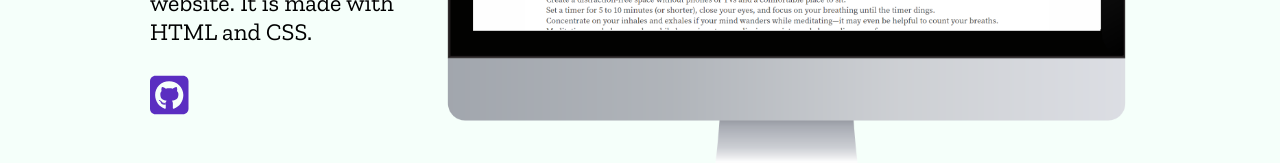
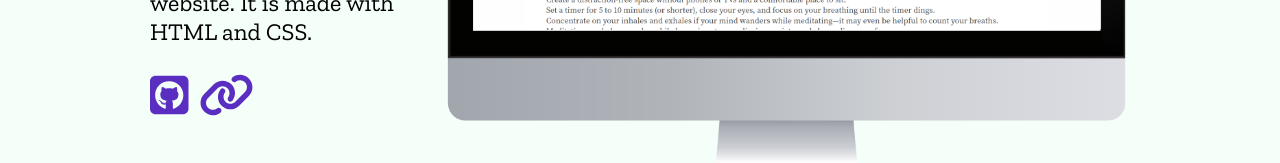
Before and after one commit to SarahIrons/SarahIronsPortfolio, a React (Create React App) app: page /SarahIronsPortfolio/meditation in a window 1280 px wide. Shown: the part 464-627 px from the top of the page. Built offline with nearby package versions, Linux system fonts and the light colour scheme.

Commit message:
feat: added resume link

```diff
--- a/src/App.js
+++ b/src/App.js
@@ -13,17 +13,27 @@ function App() {
       <Routes>
         <Route path="/" element={<Layout />}>
           <Route index element={<Home />} />
-          <Route path="meditation" element={<Project id="meditation" imageUrl={medImage}  details="This is a single-page prototype design for a simple meditation website. It is made with HTML and CSS. " tags={['single- page site', 'CSS/HTML', 'good vibes']}/>} />
+          <Route path="meditation" element={
+            <Project id="meditation"
+              imageUrl={medImage}
+              details="This is a single-page prototype design for a simple meditation website. It is made with HTML and CSS."
+              tags={['single- page site', 'CSS/HTML', 'good vibes']}
+              projectLink="https://sarahirons.github.io/Meditative-Journey/"
+              gitLink="https://github.com/SarahIrons/Meditative-Journey"
+            />
+            }
+            />
           <Route path="tictactoe" element={
             <Project
               id="tic tac toe"
               imageUrl={gameImage}
               details="This is a project with HTML, CSS and JavaScript. The font for the heading and the game tiles is an SVG font that I manipulated as an image using Photopea."
+              projectLink="https://sarahirons.github.io/TicTacToe/"
               gitLink="https://github.com/SarahIrons/JavaScript_Projects/tree/main/TicTacToe"
               tags={['HTML','JavaScript','CSS','font creation']}
             />}
           />
-          <Route path="dotti" element={<Project id="D.O.T.T.I." details=" PAGE IN PROGRESS - original dossier app" tags={['unique app', 'react','scss', 'sql']}/>} />
+          <Route path="dotti" element={<Project id="D.O.T.T.I." details=" PROJECT IN PROGRESS - This is an original app that will allow users to create a dossier of preferred tastes, treats, and interests of their family and friends :) " tags={['unique app', 'react','scss', 'sql']}/>} />
           <Route path="*" element={<Navigate to="/" />} />
         </Route>
       </Routes>
--- a/src/Pages/Project.js
+++ b/src/Pages/Project.js
@@ -2,8 +2,9 @@ import { FontAwesomeIcon } from "@fortawesome/react-fontawesome";
 import ContentSection from "../components/ContentSection";
 import './project.scss';
 import { faSquareGithub } from "@fortawesome/free-brands-svg-icons";
+import {faLink} from '@fortawesome/free-solid-svg-icons';
 
-const Project = ({id, tags, details, gitLink, imageUrl}) =>{
+const Project = ({id, tags, details, gitLink, imageUrl, projectLink}) =>{
     return (
     <ContentSection id={id} className="project">
         <div className="project__copy">
@@ -14,6 +15,7 @@ const Project = ({id, tags, details, gitLink, imageUrl}) =>{
             </ul>}
             {details && <p className="project__details">{details}</p>}
             <a className="project__gitLink link--icon" href={gitLink}><FontAwesomeIcon icon={faSquareGithub}/></a>
+            <a className="project__link link--icon" href={projectLink}><FontAwesomeIcon icon={faLink} /></a>
         </div>
         {imageUrl && <img className="project__screenshot" src={imageUrl}  alt={`still of ${id} app`}/>}
     </ContentSection>
--- a/src/Pages/project.scss
+++ b/src/Pages/project.scss
@@ -1,7 +1,10 @@
 .project {
 
-    gap:50px;
+  gap:50px;
 
+  &__link{
+    margin-inline-start: 10px;
+  }
   &__title {
     font-size: 3em;
   }
--- a/src/components/Navigation/index.js
+++ b/src/components/Navigation/index.js
@@ -3,6 +3,7 @@ import './styles.scss';
 import {faBars,faXmark} from '@fortawesome/free-solid-svg-icons';
 import { FontAwesomeIcon } from '@fortawesome/react-fontawesome';
 import { HashLink as Link  } from 'react-router-hash-link'
+
 
 const NavigationPanel = (props) => {
 
@@ -22,6 +23,7 @@ const NavigationPanel = (props) => {
                 <Link smooth to="./#work">work</Link>
                 <Link smooth to="./#skills">skills</Link>
                 <Link smooth to="./#contact">contact</Link>
+                <Link to="https://docs.google.com/document/d/1vLgfdTS4eOnl4OaSfmYm5CjLNd_zYZqsAL5IxhSNl0o/edit?usp=sharing">resume</Link>
             </div>
         </div>
     </>
```
